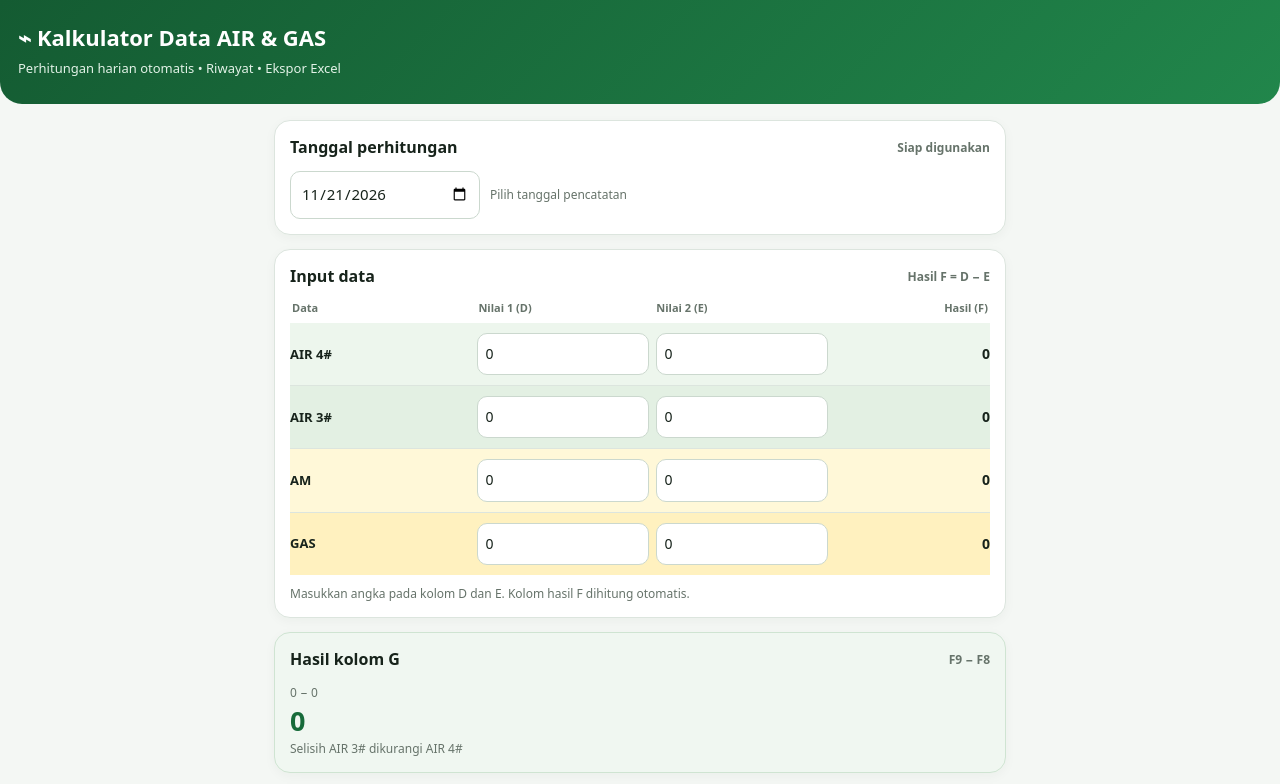
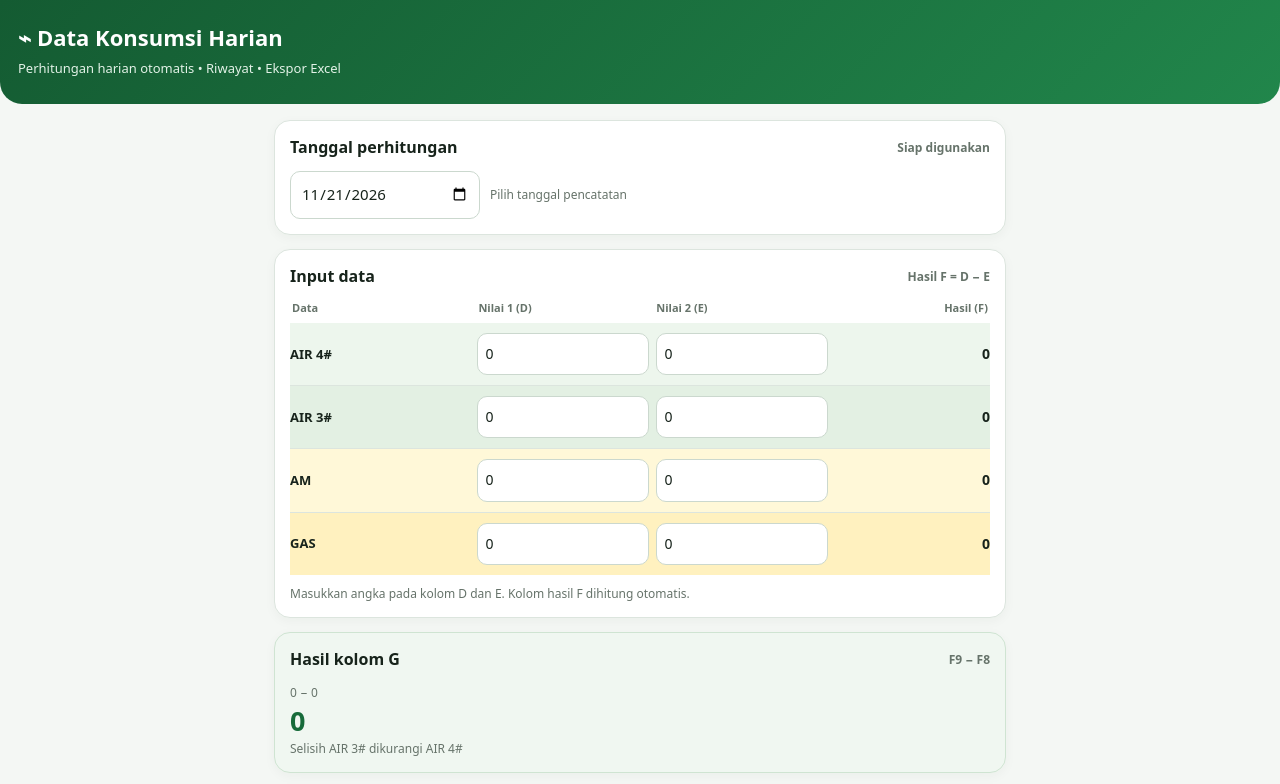
Before and after one commit to karminode-create/KalkulatorGas, a plain HTML site: page index.html in a window 1280 px wide. Shown: the top 784 px of the page. Drawn offline with Linux system fonts and the light colour scheme.

Commit message:
index.html

```diff
--- a/index.html
+++ b/index.html
@@ -4,7 +4,7 @@
 <meta charset="utf-8">
 <meta name="viewport" content="width=device-width, initial-scale=1, viewport-fit=cover">
 <meta name="theme-color" content="#176b3a">
-<title>Kalkulator Data AIR & GAS</title>
+<title>Data Konsumsi Harian</title>
 <style>
 :root{--green:#176b3a;--green2:#e8f4eb;--yellow:#fff5c2;--gold:#f5e6a0;--ink:#17231b;--muted:#66736a;--line:#dce5de;--bg:#f4f7f4;--white:#fff;--red:#b42318}
 *{box-sizing:border-box}body{margin:0;background:var(--bg);color:var(--ink);font:15px/1.45 system-ui,-apple-system,Segoe UI,Roboto,sans-serif}
@@ -50,7 +50,7 @@ button:active{transform:scale(.99)}
 </style>
 </head>
 <body>
-<header><h1>⌁ Kalkulator Data AIR & GAS</h1><p>Perhitungan harian otomatis • Riwayat • Ekspor Excel</p></header>
+<header><h1>⌁ Data Konsumsi Harian</h1><p>Perhitungan harian otomatis • Riwayat • Ekspor Excel</p></header>
 <main>
 <section class="card">
   <div class="section-title"><span>Tanggal perhitungan</span><span class="small" id="saveStatus">Siap digunakan</span></div>
```
